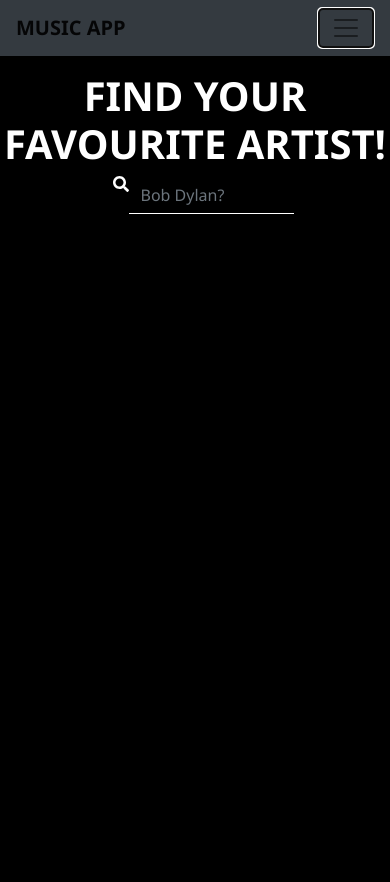
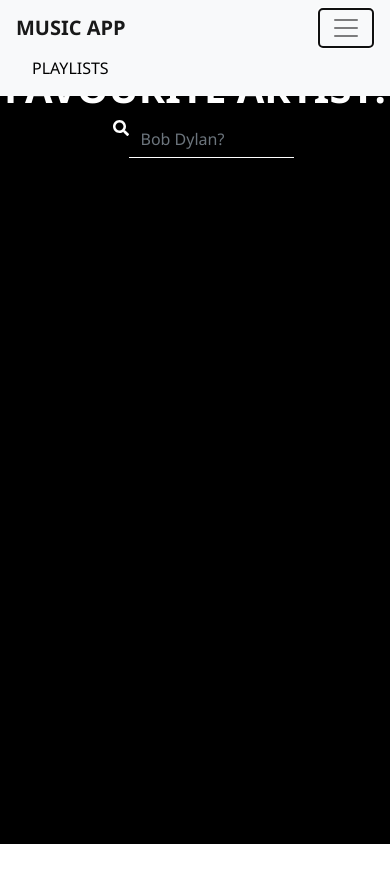
Before and after one commit to SophieMaryam/rockstar-music-player, a Vue app: page / in a window 390 px wide. Both pictures are taken after a click on the button "Toggle navigation". Shown: the top 882 px of the page. After the commit the page ends 844 px from the top, so only its background shows below. Built offline with nearby package versions, Linux system fonts and the light colour scheme.

Commit message:
Fix broken mobile menu dropdown

```diff
--- a/src/components/Navbar.vue
+++ b/src/components/Navbar.vue
@@ -1,21 +1,32 @@
 <template>
-  <nav class="navbar navbar-expand-lg navbar-light bg-dark background-color">
+  <nav class="navbar navbar-expand-lg navbar-light bg-light fixed-top">
     <div>
-      <router-link class="navbar-brand text-uppercase font-weight-bold" to="/">Music App</router-link >
+      <router-link class="navbar-brand text-uppercase font-weight-bold" to="/"
+        >Music App</router-link
+      >
     </div>
-    <button class="navbar-toggler custom-toggler"
+    <button
+      class="navbar-toggler"
       type="button"
+      @click.stop="toggleNavbar"
       data-toggle="collapse"
-      data-target="#navbarToggle" aria-controls="navbarToggle"
+      data-target="#navbarToggle"
+      aria-controls="navbarToggle"
       aria-expanded="false"
       aria-label="Toggle navigation"
     >
       <span class="navbar-toggler-icon"></span>
     </button>
-    <div class="collapse navbar-collapse" id="navbarToggle">
+    <div
+      class="collapse navbar-collapse"
+      id="navbarToggle"
+      :class="{ show: show }"
+    >
       <ul class="navbar-nav ml-auto smooth-scroll">
         <li class="ml-3 nav-link">
-            <router-link class="text-color-black text-uppercase" to="/playlists">Playlists</router-link>
+          <router-link class="text-color-black text-uppercase" to="/playlists"
+            >Playlists</router-link
+          >
         </li>
       </ul>
     </div>
@@ -23,11 +34,19 @@
 </template>
 
 <script>
-  export default {
-    name: "Navbar"
+export default {
+  name: "Navbar",
+  data() {
+    return {
+      show: false
+    }
+  },
+  methods: {
+    toggleNavbar() {
+      this.show = !this.show;
+    }
   }
+}
 </script>
 
-<style scoped>
-
-</style>
+<style scoped></style>
```
